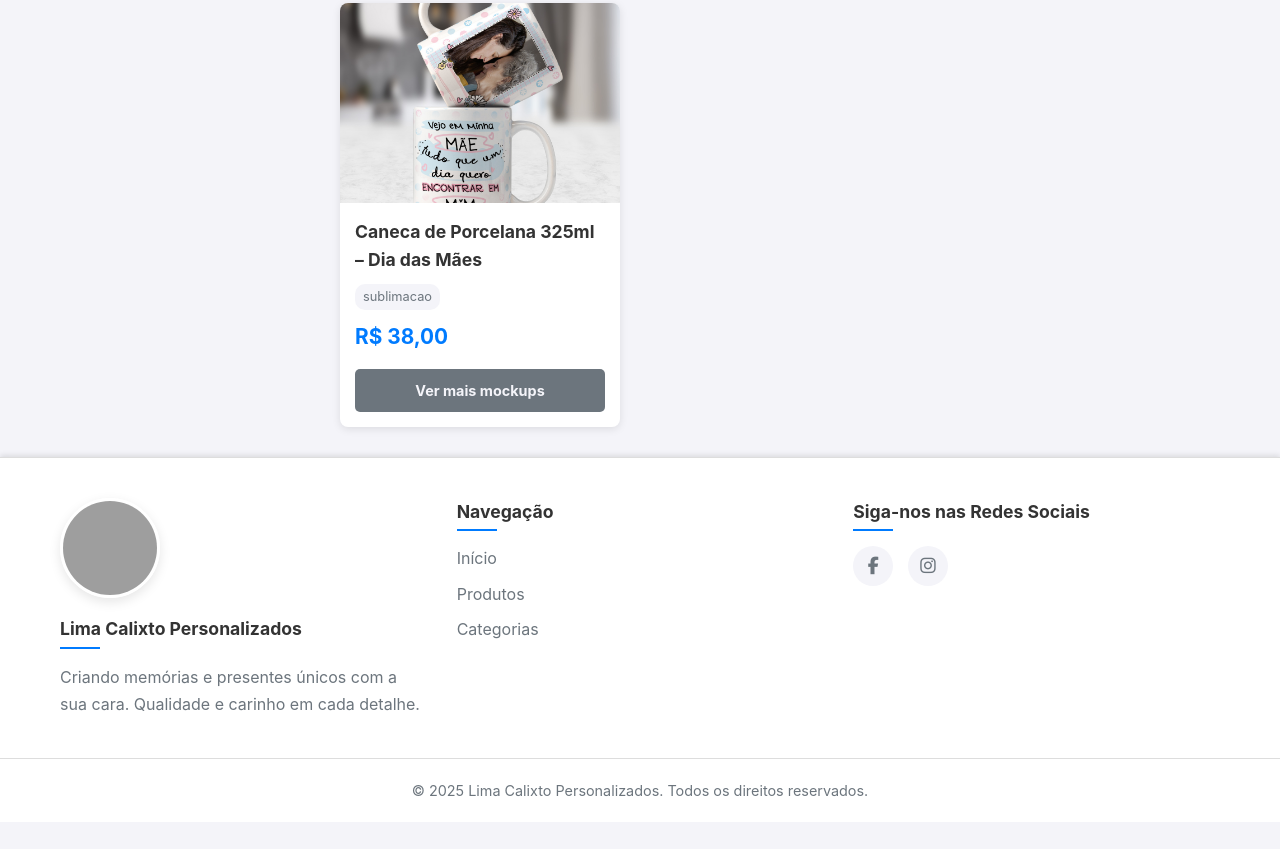
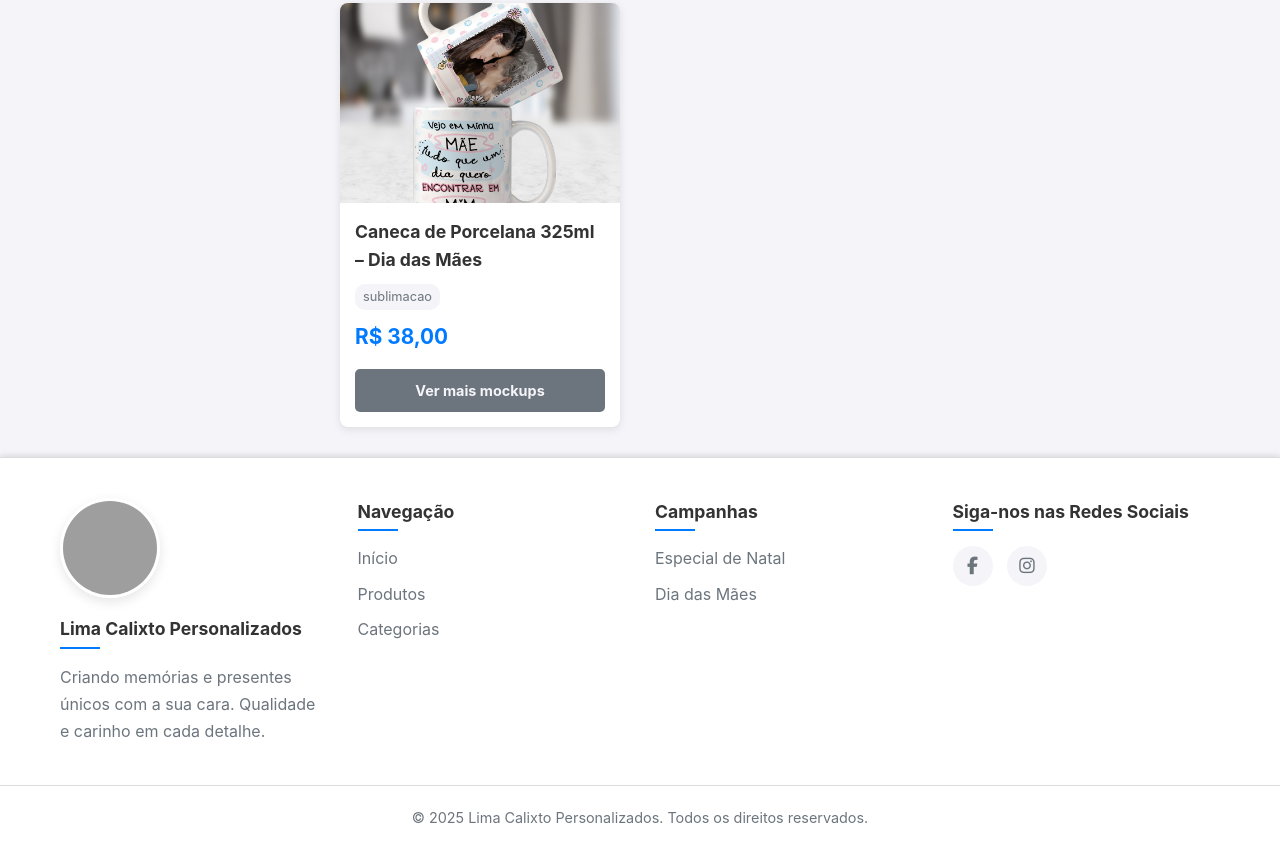
Before and after one commit to danieldavid-souza/public, a plain HTML site: page index.html in a window 1280 px wide. Shown: the part 2415-3264 px from the top of the page. Before the commit the page ends 3237 px from the top, so only its background shows below. Drawn offline with Linux system fonts and the light colour scheme; grey boxes are pictures that could not be loaded.

Commit message:
Atualização para carregar paginas campanhas de onde o site esta hospedado.

```diff
--- a/index.html
+++ b/index.html
@@ -88,6 +88,15 @@
                     <li><a href="#categoryFilters">Categorias</a></li>
                 </ul>
             </div>
+            <div class="footer-column links">
+                <h3>Campanhas</h3>
+                <ul>
+                    <li><a href="/campanha.html?id=natal">Especial de Natal</a></li>
+                    <li><a href="/campanha.html?id=dia-das-maes">Dia das Mães</a></li>
+                    <!-- Adicione outras campanhas aqui conforme necessário -->
+                    <!-- <li><a href="/campanha.html?id=dia-dos-pais">Dia dos Pais</a></li> -->
+                </ul>
+            </div>
             <div class="footer-column social">
                 <h3>Siga-nos nas Redes Sociais</h3>
                 <div class="social-links">
```
